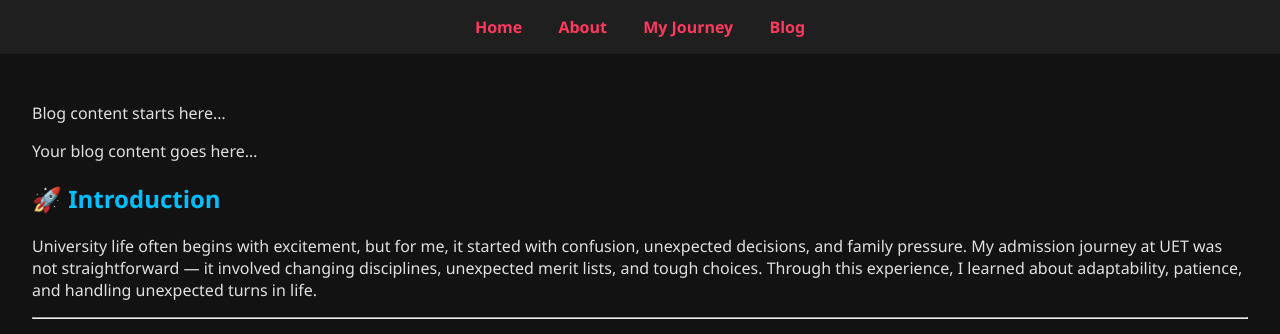
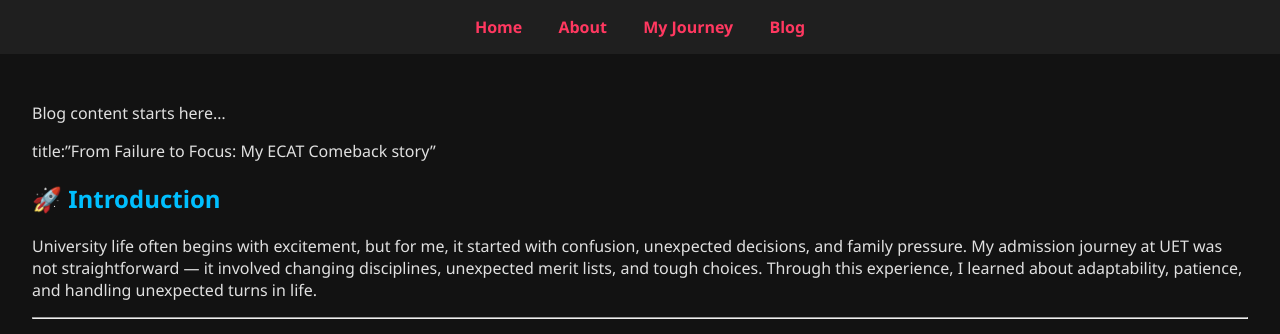
Before and after one commit to engr-ahmad-munawar/engr-ahmad-munawar.github.io-Portfolio-, a Jekyll site: the page built from _posts/2026-04-03-second-blog.md, in a window 1280 px wide. Shown: the top 334 px of the page. Built offline with Jekyll 4.4.1, drawn with Linux system fonts in a browser that asks for light colours.

Commit message:
Update 2026-04-03-second-blog.md

```diff
--- a/_posts/2026-04-03-second-blog.md
+++ b/_posts/2026-04-03-second-blog.md
@@ -7,7 +7,7 @@ permalink: /first-post/
 
 Blog content starts here...
 
-Your blog content goes here...
+title:"From Failure to Focus: My ECAT Comeback story"
 
 ## 🚀 Introduction
 
```
